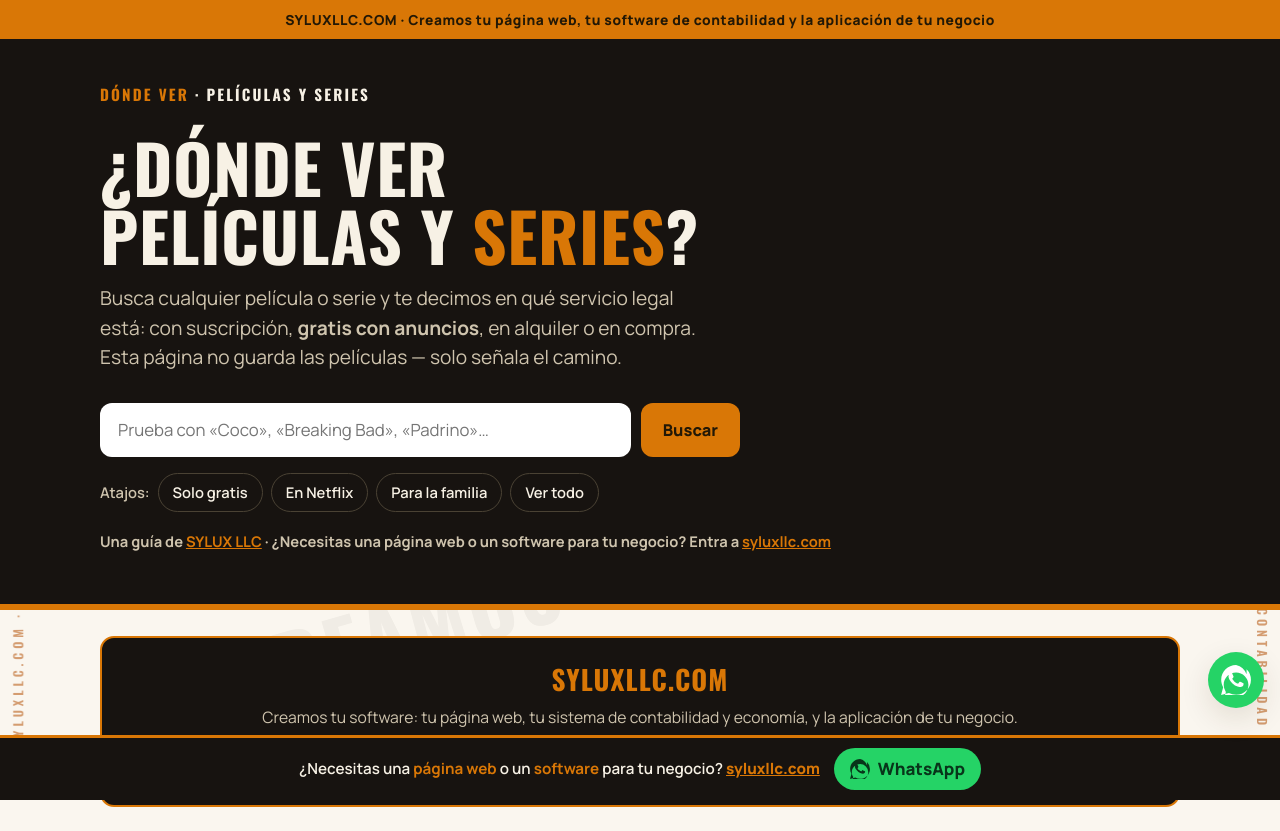
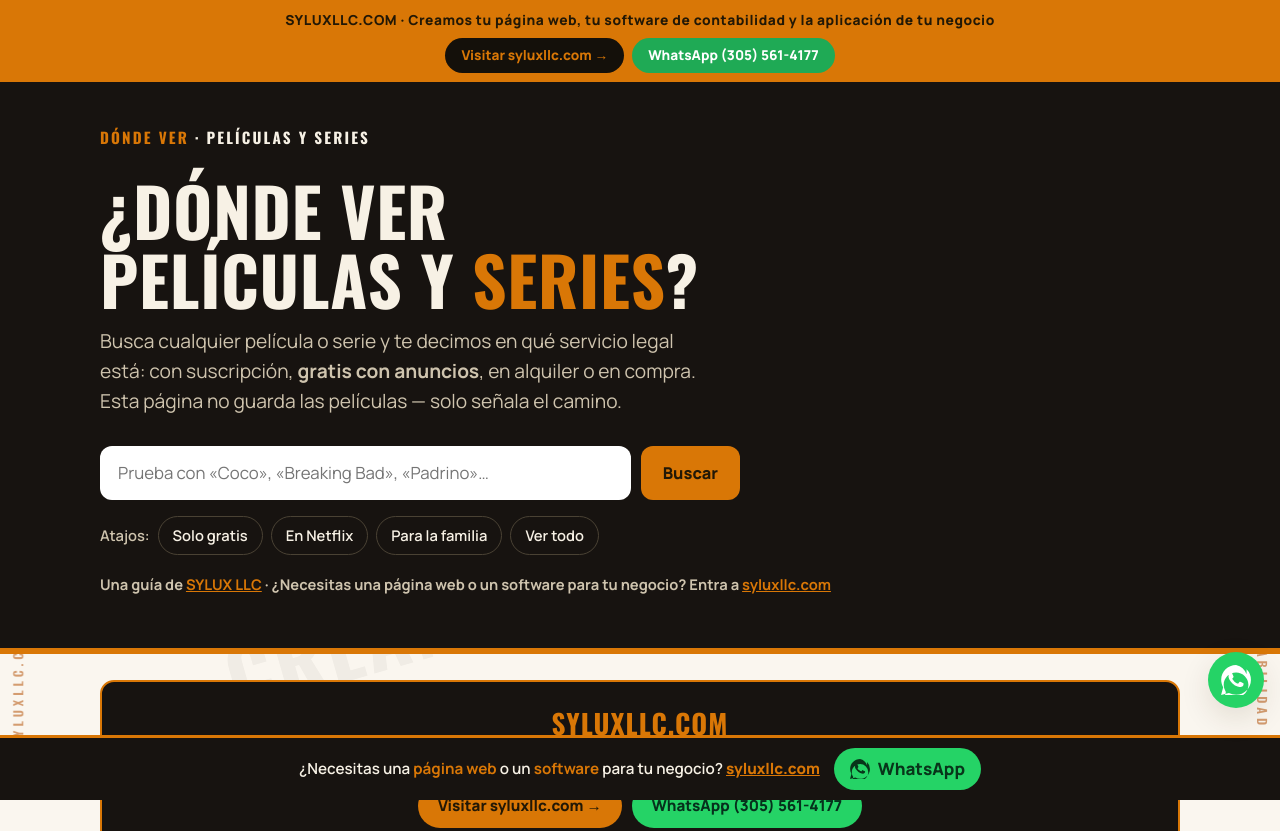
Before and after one commit to yilbertpr87/sylux, a plain HTML site: page donde-ver-peliculas-y-series.html in a window 1280 px wide. Shown: the top 831 px of the page. Drawn offline with nearby package versions, Linux system fonts and the light colour scheme; no server answers.

Commit message:
Donde Ver: botones web + WhatsApp en la cinta superior

```diff
--- a/donde-ver-peliculas-y-series.html
+++ b/donde-ver-peliculas-y-series.html
@@ -109,6 +109,12 @@
         letter-spacing: .04em;
         padding: 9px 16px;
       }
+      /* Botones en la cinta superior (corrección 22-nov-2026: esta cinta era la que
+         Yilbert señalaba desde el principio, no las bandas de más abajo). */
+      .ribbon .rb-btns { margin-top: 8px; display: flex; gap: 8px; justify-content: center; flex-wrap: wrap; }
+      .ribbon .rb-btn { display: inline-block; border-radius: 999px; padding: 7px 16px; font-weight: 800; font-size: .85rem; text-decoration: none; letter-spacing: 0; }
+      .ribbon .rb-web { background: #14100a; color: var(--gold); }
+      .ribbon .rb-wa { background: #1faa55; color: #fff; }
 
       /* ---------- Header / hero ---------- */
       header.hero {
@@ -622,7 +628,7 @@
     <div class="wm-bg" aria-hidden="true"><span>syluxllc.com</span><span class="wm-sub">Creamos tu software</span></div>
     <div class="wm-rail left" aria-hidden="true">syluxllc.com · Creamos tu software · syluxllc.com · Tu página web · syluxllc.com · Software de contabilidad · syluxllc.com · Apps para tu negocio ·</div>
     <div class="wm-rail right" aria-hidden="true">syluxllc.com · Creamos tu software · syluxllc.com · Tu página web · syluxllc.com · Software de contabilidad · syluxllc.com · Apps para tu negocio ·</div>
-    <div class="ribbon">SYLUXLLC.COM · Creamos tu página web, tu software de contabilidad y la aplicación de tu negocio</div>
+    <div class="ribbon"><span>SYLUXLLC.COM · Creamos tu página web, tu software de contabilidad y la aplicación de tu negocio</span><div class="rb-btns"><a class="rb-btn rb-web" href="https://syluxllc.com" target="_blank" rel="noopener">Visitar syluxllc.com →</a><a class="rb-btn rb-wa" href="https://wa.me/13055614177?text=Hola%20SYLUX%2C%20quiero%20informaci%C3%B3n%20para%20crear%20una%20p%C3%A1gina%20web%20o%20un%20software%20para%20mi%20negocio." target="_blank" rel="noopener">WhatsApp (305) 561-4177</a></div></div>
 
     <header class="hero">
       <div class="wrap">
```
